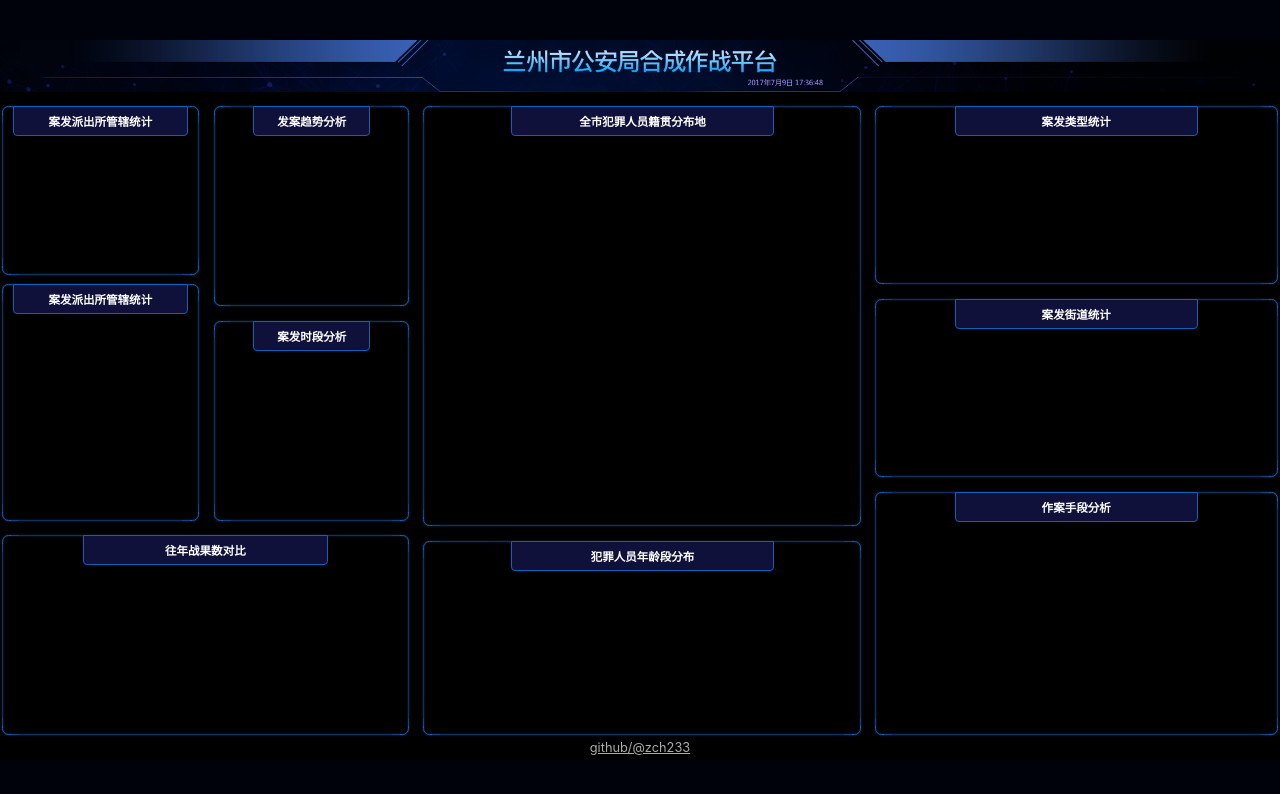
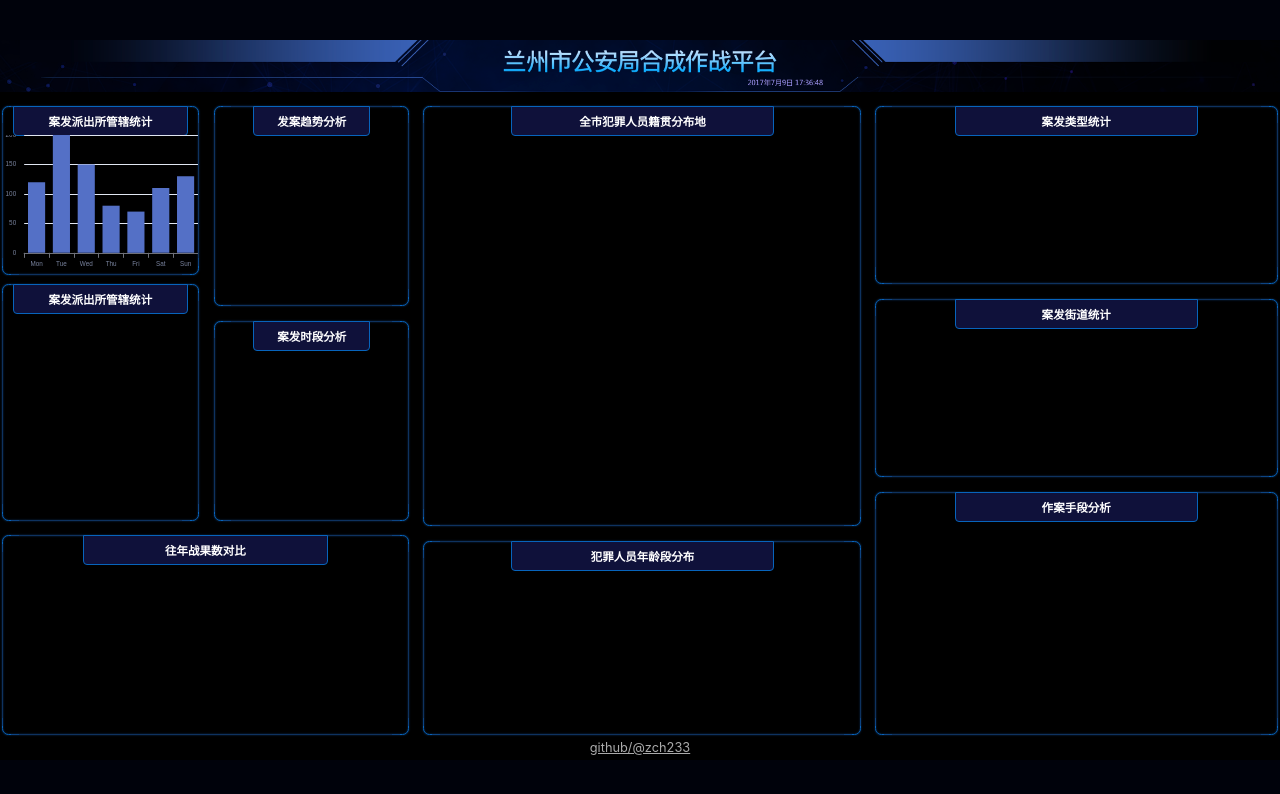
Before and after one commit to zch233/big-screen-demo2, a React (Vite) app: page / in a window 1280 px wide. Shown: the top 794 px of the page. Built offline with nearby package versions, Linux system fonts and the light colour scheme.

Commit message:
feat: add a simple echarts example

```diff
--- a/src/App.tsx
+++ b/src/App.tsx
@@ -2,6 +2,7 @@ import React from 'react';
 import './App.scss'
 import { useInitSize } from './hooks/useInitSize';
 import header from './assets/header.9d7a7634.png'
+import { Chart1 } from './pages/Chart1';
 
 function App() {
   const Wrapper = useInitSize()
@@ -16,6 +17,7 @@ function App() {
             <section className={'section section1'}>
               <div className="border section-chart section1-chart1">
                 <div className="section-title"><h2>案发派出所管辖统计</h2></div>
+                <Chart1 />
               </div>
               <div className="border section-chart section1-chart2">
                 <div className="section-title"><h2>案发派出所管辖统计</h2></div>
--- /dev/null
+++ b/src/pages/Chart1.tsx
@@ -0,0 +1,5 @@
+import { useCharts } from '../hooks/useCharts';
+
+export const Chart1 = () => {
+  return useCharts({options: {}})
+}
```
